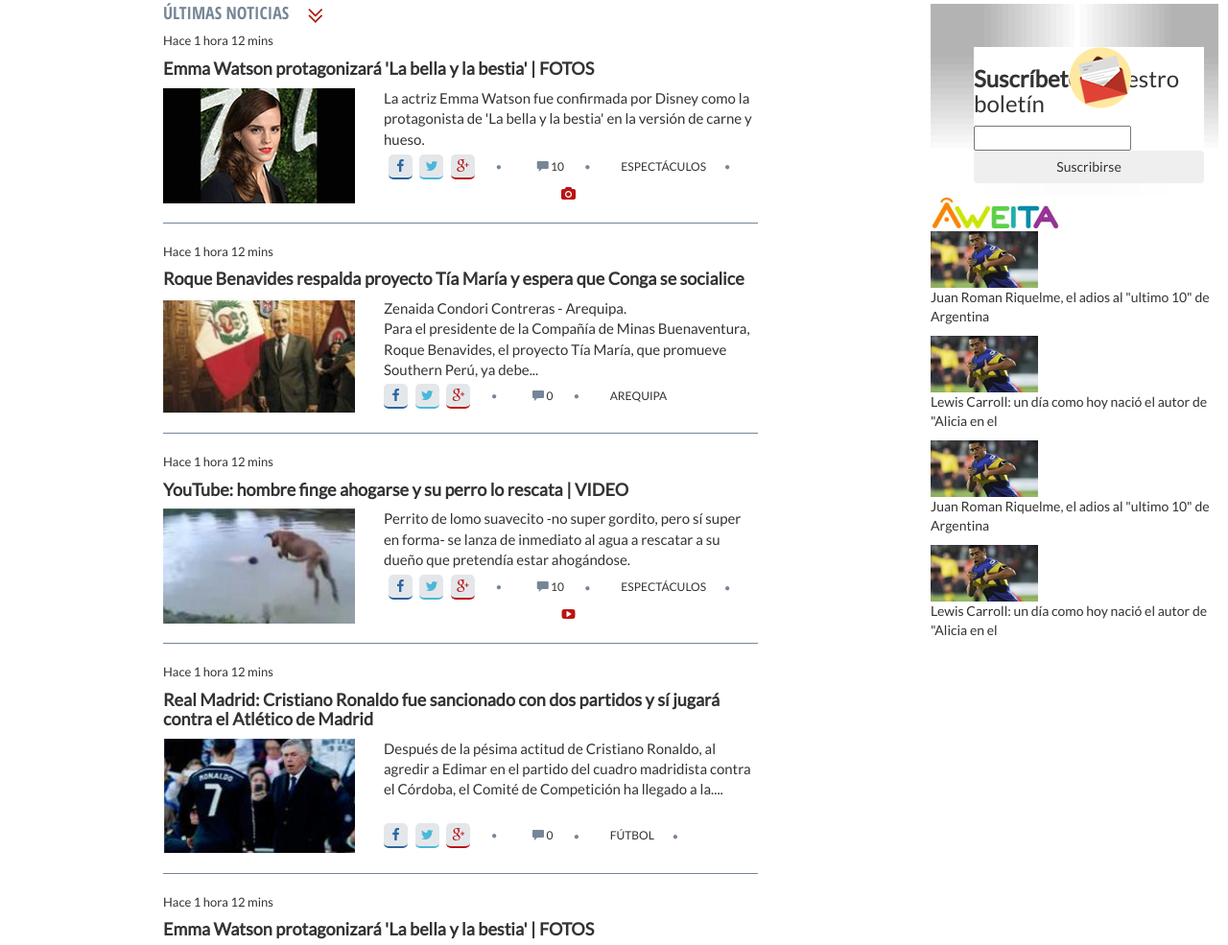
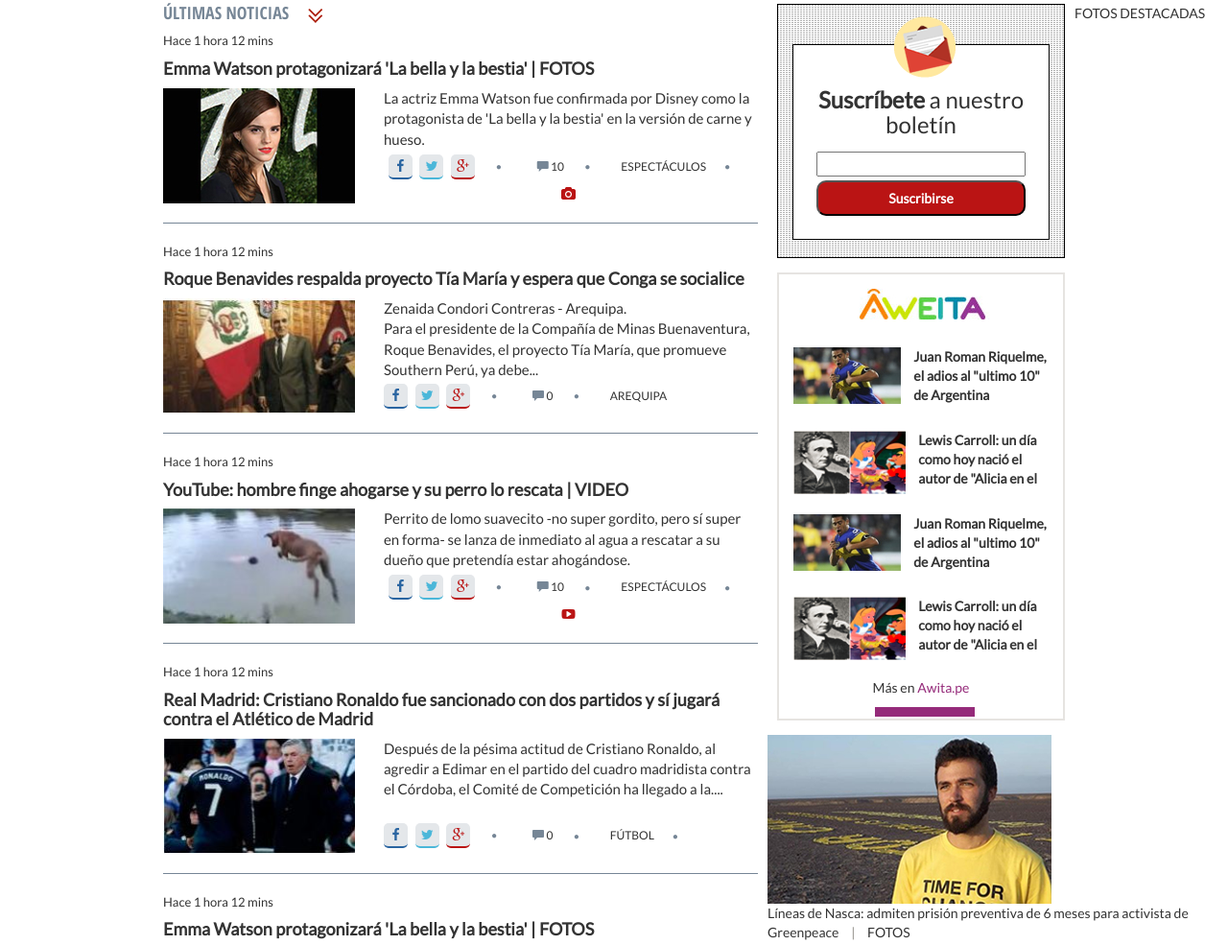
Before and after one commit to SigridMonsalve/LaRepublica, a plain HTML site: page index.html in a window 1280 px wide. Shown: the part 1938-2923 px from the top of the page at 96% size. Drawn offline with nearby package versions, Linux system fonts and the light colour scheme.

Commit message:
cambios en sidebar index

```diff
--- a/css/Sass/helpers/_variables.scss
+++ b/css/Sass/helpers/_variables.scss
@@ -14,3 +14,4 @@ $lightRed:#DD4A4A;
 $red:#BA1414;
 $yellow:#FFBF00;
 $orange:#FF8000;
+$purple:#952B7A;
--- a/css/Sass/pages/_index.scss
+++ b/css/Sass/pages/_index.scss
@@ -105,24 +105,26 @@
 	}
 }
 /* - - - S I D E B A R - I N D E X - - - */
- .bg-sidebar{
- 	background-image: url(../../../image/archive-sidebar-bg.jpg);
+.bg-sidebar {
+    background-image: url("../image/archive-sidebar-bg.jpg");
     background-repeat: repeat;
- 	background-size: cover;
     position: relative;
- 	height: 200px;
+    height: 265px;
+    border: 1px solid black;
 }
- .bg-white{
- 	background-color: $white;
+.bg-white {
+    background-color: #FFFFFF;
     margin: 5%;
+    text-align: center;
+    padding: 8%;
     position: absolute;
- 	top: 30px;
- 	left: 30px;
+    top: 10%;
+    border: 1px solid black;
 }
-.mail{
+.mail {
     position: absolute;
- 	top: 20;
- 	left: 100px;
+    top: -30px;
+    left: 105px;
     width: initial;
 }
 .btn{
@@ -130,5 +132,50 @@
  }
  .img-sidebar{
  	width: initial;
+ 	margin-right: 5%
+ }
+ input{
+ 	margin: 2% 0;
+ 	width: 100%;
+ }
+ .btn-suscribe{
+ 	background-color: $red;
+	color: white;
+ 	font-weight: bold;
+ 	width: 100%;
+ 	padding: 3%;
+ 	border-radius: 10px;
+ }
+ .noticia{
+	margin: 10% 0;
+}
+ .aweita {
+    border: solid 2px #E6E4E1;
+    margin: 5% 0;
+    padding: 0 5% 5% 5%;
+    display: inline-block;
+}
+.logoaweita{
+	margin:5% 25% 0 25%;
+}
+.link-aweita{
+	color: $purple;
+}
+.barra {
+    border: 5px solid #952B7A;
+    width: 94px;
+    background-color: #952B7A;
+    position: absolute;
+    bottom: -1px;
+    left: 35%;
+}
+.center{
+	text-align: center;
+}
+.sep:after{
+	content: "|";
+	padding-left: 10px;
+	padding-right: 10px;
+	margin: auto;
 }
 /* - - - S I D E B A R - I N D E X - - - */
--- a/index.html
+++ b/index.html
@@ -945,33 +945,42 @@
 				</div>
 		<!--Contenido infinito-->
 			</div>
-			<div class="col-lg-4 pull-right">
+			<div class="col-lg-4">
 				<div class="suscribe bg-sidebar">
 					<div class="bg-white">
 						<img class="mail" src="image/img_sucribe.png" >
 					 	<h3><b>Suscríbete</b> a nuestro boletín</h3>
 					 	<input class="enter-mail" type="text">
-					 	<button class="btn" type="submit">Suscribirse</button>
+					 	<button class="btn-suscribe" type="submit">Suscribirse</button>
 					</div>
 				</div>
-				<div class="aweite">
-					<img class="img-sidebar" src="image/logo_aweita.jpg">
+				<div class="aweita">
+					<img class="img-sidebar logoaweita" src="image/logo_aweita.jpg">
 					<div class="noticia">
-						<img class="img-sidebar" src="image/img_aweita.jpg" alt="">
-					 	<p>Juan Roman Riquelme, el adios al "ultimo 10" de Argentina</p>
+						<img class="pull-left img-sidebar" src="image/img_aweita.jpg">
+					 	<p><b>Juan Roman Riquelme, el adios al "ultimo 10" de Argentina</b></p>
 					</div>
 					<div class="noticia">
-					 	<img class="img-sidebar" src="image/img_aweita.jpg">
-					 	<p>Lewis Carroll: un día como hoy nació el autor de "Alicia en el</p>
+					 	<img class="pull-left img-sidebar" src="image/lewis_carroll.png">
+					 	<p><b>Lewis Carroll: un día como hoy nació el autor de "Alicia en el</b></p>
 					</div>
 					<div class="noticia">
-						<img class="img-sidebar" src="image/img_aweita.jpg" alt="">
-					 	<p>Juan Roman Riquelme, el adios al "ultimo 10" de Argentina</p>
+						<img class="pull-left img-sidebar" src="image/img_aweita.jpg">
+					 	<p><b>Juan Roman Riquelme, el adios al "ultimo 10" de Argentina</b></p>
 					</div>
 					<div class="noticia">
-					 	<img class="img-sidebar" src="image/img_aweita.jpg">
-					 	<p>Lewis Carroll: un día como hoy nació el autor de "Alicia en el</p>
+					 	<img class="pull-left img-sidebar" src="image/lewis_carroll.png">
+					 	<p><b>Lewis Carroll: un día como hoy nació el autor de "Alicia en el</b></p>
 					</div>
+					<h5 class="center">Más en <a class="link-aweita" href="http://www.aweita.pe">Awita.pe</a></h5>
+					<hr class="barra">
+					</div>
+				</div>
+				<div class="fotos-dest">
+					<div class="foto-big">
+						<div class="titlephots">FOTOS DESTACADAS</div>
+						<img class="img-sidebar" src="image/img_fotodes_prominent.jpg">
+						<p>Líneas de Nasca: admiten prisión preventiva de 6 meses para activista de Greenpeace <span class="sep"></span> FOTOS</p>
 					</div>
 				</div>
 			</div>
```
Also changed, not shown: contacto.html (indentation only), css/main.css, image/lewis_carroll.png (added), 2 other files. Lines whose indentation alone changed are shown as unchanged.
